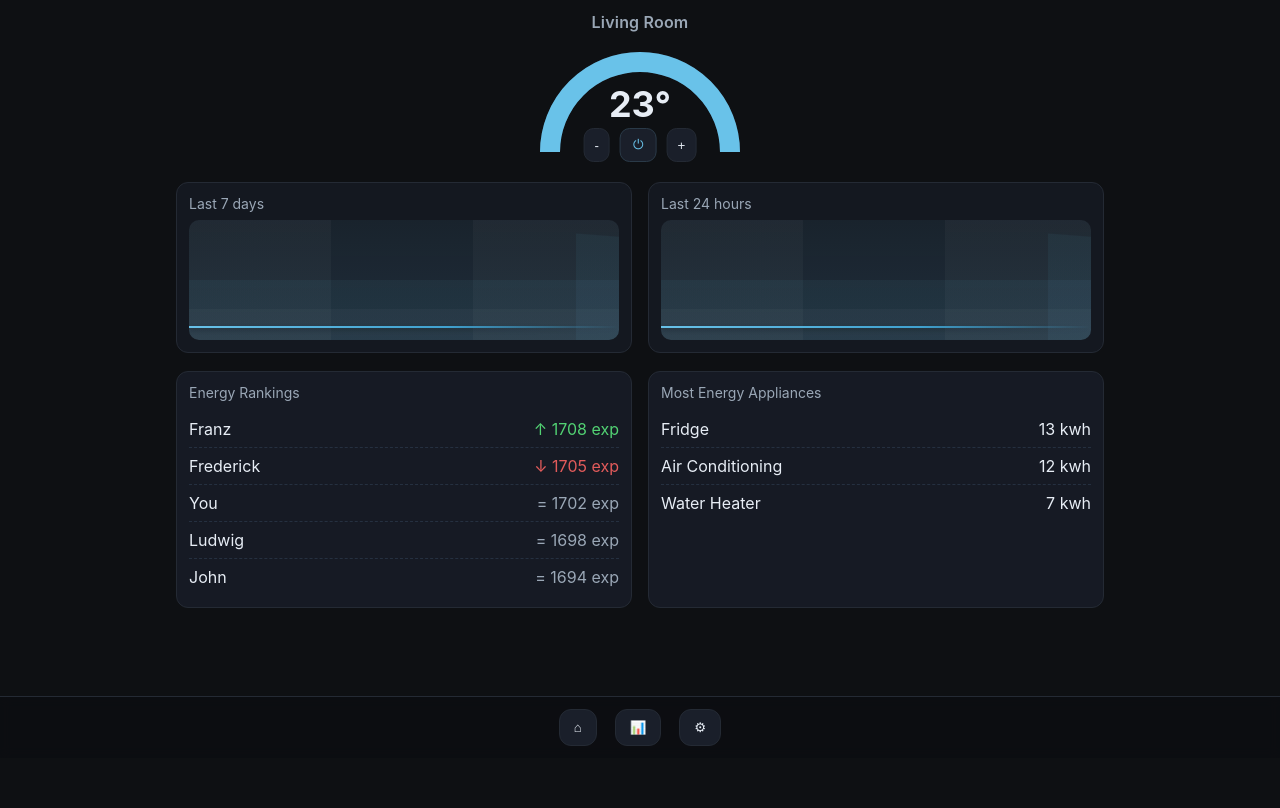
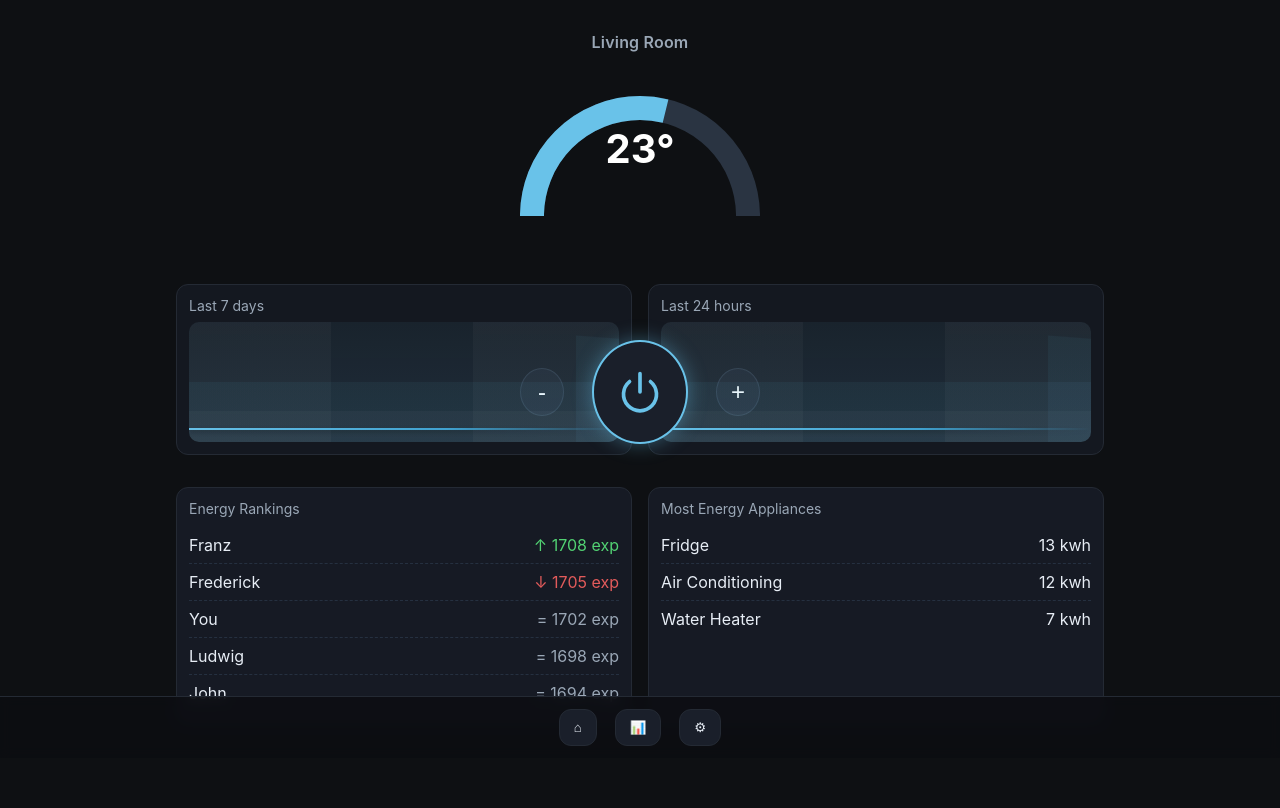
Before and after one commit to TimmyTam123/browhytfarewedoingthis, a Flask app: page / in a window 1280 px wide. Shown: the part 42-850 px from the top of the page. Before the commit the page ends 788 px from the top, so only its background shows below. Run offline with Flask 3, Linux system fonts and the light colour scheme.

Commit message:
adskadhjkskaskghjs

```diff
--- a/static/script.js
+++ b/static/script.js
@@ -4,18 +4,20 @@
   const decreaseBtn = document.getElementById('decreaseTemp');
   const increaseBtn = document.getElementById('increaseTemp');
 
-  const minTemp = 0;
-  const maxTemp = 40;
-  const arcLength = 565; // Approximate length of semicircle path
+  const displayMin = 0;
+  const displayMax = 40;
+  const controlMin = 10;
+  const controlMax = 30;
+  const arcLength = 283;
 
   function updateGauge(temp) {
-    const percent = (temp - minTemp) / (maxTemp - minTemp);
+    const percent = (temp - displayMin) / (displayMax - displayMin);
     const fillLength = percent * arcLength;
     gaugeFill.setAttribute('stroke-dasharray', `${fillLength} ${arcLength - fillLength}`);
   }
 
   function setTemp(newTemp) {
-    newTemp = Math.max(minTemp, Math.min(maxTemp, newTemp));
+    newTemp = Math.max(controlMin, Math.min(controlMax, newTemp));
     tempEl.textContent = `${newTemp}°`;
     updateGauge(newTemp);
   }
@@ -30,6 +32,5 @@
     setTemp(current + 1);
   });
 
-  // Initialize
   updateGauge(parseInt(tempEl.textContent));
 });
--- a/static/style.css
+++ b/static/style.css
@@ -18,6 +18,8 @@
   color: var(--text);
   font-family: Inter, system-ui, -apple-system, Segoe UI, Roboto, Helvetica, Arial, sans-serif;
   margin: 0;
+box-sizing: border-box;
+
 }
 
 .container {
@@ -66,9 +68,11 @@
 .center {
   display: grid;
   justify-items: center;
-  gap: 10px;
-  margin: 8px 0 20px;
+  gap: 24px;
+  margin: 32px 0 48px;
 }
+
+
 .room {
   color: var(--muted);
   font-weight: 600;
@@ -77,41 +81,78 @@
 
 .gauge {
   position: relative;
-  width: 200px;
-  height: 120px;
+  width: 240px;
+  height: 160px;
   margin: 0 auto;
 }
+
 .gauge-svg {
   width: 100%;
   height: 100%;
 }
+
 .temperature {
   position: absolute;
-  top: 40px;
+  top: 48px;
   left: 50%;
   transform: translateX(-50%);
-  font-size: 36px;
+  font-size: 40px;
   font-weight: bold;
+  color: white;
+  z-index: 1;
 }
+
 .dial-controls {
-  position: absolute;
-  bottom: 0;
-  left: 50%;
-  transform: translateX(-50%);
   display: flex;
-  gap: 10px;
+  justify-content: center;
+  align-items: center;
+  gap: 28px;
+  margin-top: 100px; /* pushes it below gauge cleanly */
 }
-.btn {
+
+.dial-controls .btn {
   background: #1a1f2a;
-  border: 1px solid var(--border);
-  color: var(--text);
-  border-radius: 10px;
-  padding: 8px 12px;
+  border: 1px solid #2a3442;
+  color: #ffffff;
+  border-radius: 50%;
   cursor: pointer;
+  display: inline-flex;
+  align-items: center;
+  justify-content: center;
+  line-height: 1;
+  padding: 0;
 }
-.btn.small { padding: 6px 10px; }
-.btn:hover { background: #202636; }
-.power-btn { color: var(--accent); border-color: #2a3a48; }
+
+/* Side buttons */
+.dial-controls .btn.small {
+  width: 48px;
+  height: 48px;
+  font-size: 24px;
+}
+
+/* Center power button */
+.dial-controls .btn.large {
+  width: 104px;
+  height: 104px;
+  padding: 0;
+  border-width: 2px;
+  border-color: #69c2e9;
+  background: #1a1f2a;
+  color: #69c2e9;
+  box-shadow: 0 0 20px rgba(105, 194, 233, 0.4);
+  z-index: 2;
+}
+
+.dial-controls .btn.large svg {
+  width: 44px;
+  height: 44px;
+}
+
+/* Optional: hover feedback */
+.dial-controls .btn:hover { background: #202636; }
+.power-btn {
+  color: #69c2e9;
+}
 
 /* Charts */
 .charts {
@@ -120,6 +161,14 @@
   gap: 16px;
   margin: 18px 0;
 }
+
+.charts {
+  margin-top: 48px;
+}
+.lists.two-col {
+  margin-top: 32px;
+}
+
 .chart-box {
   background: var(--panel);
   border: 1px solid var(--border);
--- a/templates/index.html
+++ b/templates/index.html
@@ -26,14 +26,19 @@
 <div class="gauge">
   <svg viewBox="0 0 200 100" class="gauge-svg">
     <path d="M10 100 A90 90 0 0 1 190 100" stroke="#2a3442" stroke-width="20" fill="none" />
-    <path id="gaugeFill" d="M10 100 A90 90 0 0 1 190 100" stroke="#69c2e9" stroke-width="20" fill="none" stroke-dasharray="0 565" />
+    <path id="gaugeFill" d="M10 100 A90 90 0 0 1 190 100" stroke="#69c2e9" stroke-width="20" fill="none" stroke-dasharray="0 283" />
   </svg>
   <div class="temperature" id="temperature">23°</div>
-  <div class="dial-controls">
+    <div class="dial-controls">
     <button class="btn small" id="decreaseTemp">-</button>
-    <button class="btn power-btn">⏻</button>
+<button class="btn power-btn large" id="powerBtn">
+  <svg viewBox="0 0 24 24" width="40" height="40" fill="none" stroke="currentColor" stroke-width="2" stroke-linecap="round" stroke-linejoin="round">
+    <line x1="12" y1="2" x2="12" y2="12" />
+    <path d="M6.3 6.3a9 9 0 1 0 11.4 0" />
+  </svg>
+</button>
     <button class="btn small" id="increaseTemp">+</button>
-  </div>
+    </div>
 </div>
   </div>
 
```
